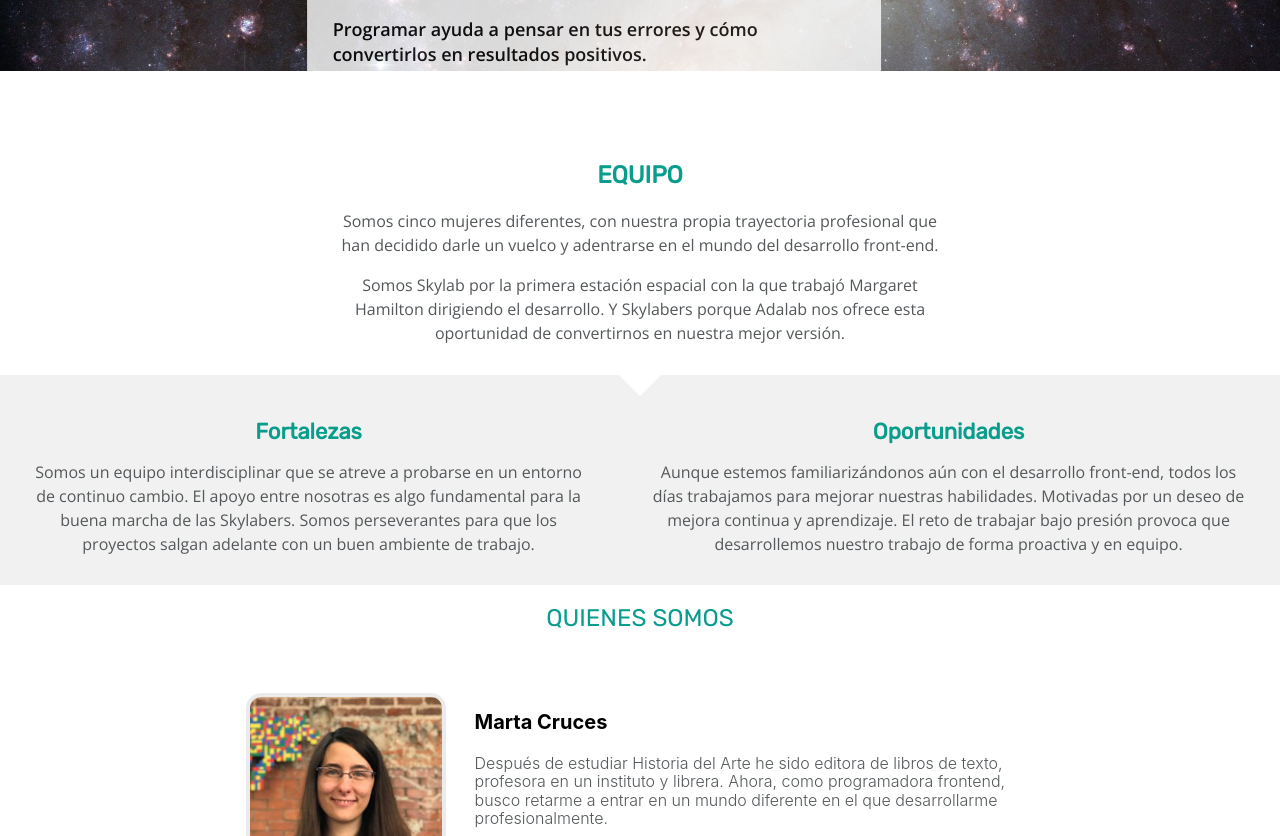
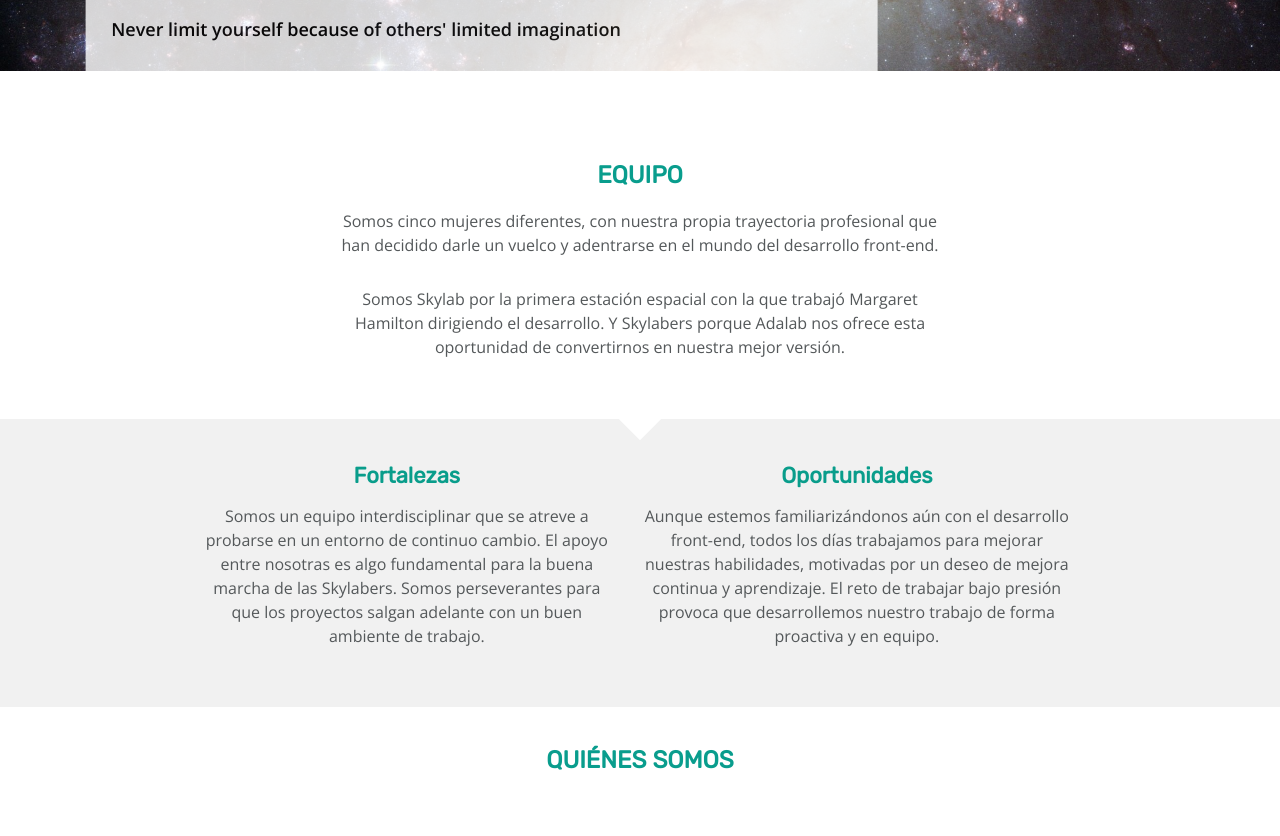
Before and after one commit to ana-sanchez/web-responive-contact-us-skylabers, a plain HTML site: page index.html in a window 1280 px wide. Shown: the part 410-1246 px from the top of the page. Drawn offline with nearby package versions, Linux system fonts and the light colour scheme.

Commit message:
attempt 2 to fix detached head

```diff
--- a/index.html
+++ b/index.html
@@ -3,7 +3,7 @@
     <head>
         <title>Contact Us!</title>
         <meta charset="UTF-8">
-        <meta name="viewport" content="width=device-width, initial-scale=1">
+        <meta name="viewport" content="width=device-width, initial-scale=1.0">
         <link href="styles/normalize.css" rel="stylesheet" type="text/css">
         <link href="styles/style.css" rel="stylesheet" type="text/css">
         <link href="https://fonts.googleapis.com/css?family=Open+Sans:400,600|Rubik:300,400&display=swap" rel="stylesheet">
@@ -28,32 +28,37 @@
                 <section class="hero">
                     <div class="imag"></div>
                     <div class="rectangle">
-                     <span class="lema">Programar ayuda a pensar en tus errores y cómo convertirlos en resultados positivos.</span>
+                     <span class="lema">Never limit yourself because of others' limited imagination</span>
                     </div>
                   </section>
 
                 <section class="team">
+                    <div class="section-wrapper">
                         <h2>Equipo</h2>
                         <p>Somos cinco mujeres diferentes, con nuestra propia trayectoria profesional que han decidido darle un vuelco y adentrarse en el mundo del desarrollo front-end.</p>
 
                         <p>Somos Skylab por la primera estación espacial con la que trabajó Margaret Hamilton dirigiendo el desarrollo. Y Skylabers porque Adalab nos ofrece esta oportunidad de convertirnos en nuestra mejor versión.</p>
 
                         <div class="diamond"></div>
+                    </div>
                 </section>
 
                 <section class="strengths-weaknesses">
+                    <div class="section-wrapper">
                         <div class="strengths">
                             <h2 class="title-sw">Fortalezas</h2>
                             <p class="st-wk-text">Somos un equipo interdisciplinar que se atreve a probarse en un entorno de continuo cambio. El apoyo entre nosotras es algo fundamental para la buena marcha de las Skylabers. Somos perseverantes para que los proyectos salgan adelante con un buen ambiente de trabajo.</p>
                         </div>
                         <div class="weaknesses">
                             <h2 class="title-sw">Oportunidades</h2>
-                        <p class="st-wk-text">Aunque estemos familiarizándonos aún con el desarrollo front-end, todos los días trabajamos para mejorar nuestras habilidades. Motivadas por un deseo de mejora continua y aprendizaje. El reto de trabajar bajo presión provoca que desarrollemos nuestro trabajo de forma proactiva y en equipo.</p>
+                            <p class="st-wk-text">Aunque estemos familiarizándonos aún con el desarrollo front-end, todos los días trabajamos para mejorar nuestras habilidades, motivadas por un deseo de mejora continua y aprendizaje. El reto de trabajar bajo presión provoca que desarrollemos nuestro trabajo de forma proactiva y en equipo.</p>
+                        </div>
                     </div>
                 </section>
 
                 <section class="about">
-                    <h2 class="title-about">QUIENES SOMOS</h2>
+                    <div class="section-wrapper">
+                        <h2 class="title-about">QUIÉNES SOMOS</h2>
                         <figure class="figure-center left container-web">
                             <img src="img/marta.jpg" alt="Marta Cruces" title="Marta Cruces" class="photo-personal">
                             <figcaption>
@@ -124,10 +129,12 @@
                                     </div>
                                 </figcaption>
                         </figure>
+                    </div>
                 </section>
             </main>
 
             <footer class="footer">
+                <div class="section-wrapper">
                     <p class="footer__copyright">Skylabers © 2019</p>
                     <nav class="footer__nav">
                         <ul class="footer__list">
@@ -139,6 +146,7 @@
                     <div class="footer__logo-container">
                         <a href="https://adalab.es" target="_blank"><img class="footer__logo" src="img/logo-adalab.svg" alt="Adalab Logo"></a>
                     </div>
+                </div>
             </footer>
 
         </div>
--- a/styles/style.css
+++ b/styles/style.css
@@ -23,6 +23,10 @@ h1, h2, h3{
 p{
     font-family: 'Open Sans', sans-serif;
     font-weight: 300;
+}
+
+.section-wrapper{
+    padding: 0 20px;
 }
 
 /* css header * * * * * * * * * * * * * * * * */
@@ -72,12 +76,11 @@ p{
 
   .rectangle {
     background-color: white;
-    width: 574px;
     height: 90px;
     position: relative;
     left: 50%;
     transform: translate(-50%,-50%);
-    padding: 2%;
+    padding: 10px;
     margin-right: 3%;
     box-sizing: border-box;
   }
@@ -95,7 +98,6 @@ p{
 
 .team{
     text-align: center;
-    padding: 25px 25px 0px 25px;
 }
 
 .team h2{
@@ -142,7 +144,7 @@ p{
 
 .st-wk-text {
     background-color: #f1f1f1;
-    padding: 0px 30px 15px 30px;
+    padding-bottom: 15px;
     text-align: center;
     font-family: 'Open Sans', sans-serif;
     color: #54585a;
@@ -153,10 +155,19 @@ p{
 
 /* css about * * * * * * * * * * * * * * * * */
 
+.about{
+    padding-top: 20px;
+}
+
+.figure-center.left.container-web {
+    margin: 0 0;
+}
+
 /*---Contenedor general---*/
 
 .figure-center {
     text-align: center;
+    margin: 0 0;
 }
 
 /*---Titulo---*/
@@ -165,7 +176,7 @@ p{
     color: #099d8d;
     font-size: 24px;
     font-family: 'Rubik', sans-serif;
-    font-weight: 500;
+    font-weight: bold;
     text-align: center;
     position: relative;
 
@@ -185,14 +196,15 @@ p{
 
 
 .name-description {
-    font-family: -apple-system, BlinkMacSystemFont, 'Segoe UI', Roboto, Oxygen, Ubuntu, Cantarell, 'Open Sans', 'Helvetica Neue', sans-serif;
+    font-family: 'Open Sans', 'Helvetica Neue', sans-serif;
     font-size: 20px;
     color: #000000;
     text-align: center;
+    font-weight: 400;
 }
 
 .text-description {
-    font-family: -apple-system, BlinkMacSystemFont, 'Segoe UI', Roboto, Oxygen, Ubuntu, Cantarell, 'Open Sans', 'Helvetica Neue', sans-serif;
+    font-family: 'Open Sans', 'Helvetica Neue', sans-serif;
     font-size: 16px;
     font-weight: 300;
     font-style: normal;
@@ -200,6 +212,7 @@ p{
     color: #54585a ;
     margin-left: 4%;
     margin-right: 4%;
+    line-height: 1.5;
 
 
 }
@@ -207,9 +220,9 @@ p{
 /*---Redes sociales---*/
 
 .social-media {
-    display: inline;
     max-width: 150px;
     text-align: center;
+    margin: 10px auto 30px auto;
 }
 
 .signal {
@@ -285,10 +298,14 @@ p{
 }
 
 /* * * * * * * * * * * * * * * * * * * * * * * * * *
-* * * * * * * * * * * * * * * * * * * * * * * * * * *
+* * * * * * * * * * * * * * * * * * * * * * * * * *
 M E D I A Q U E R I E S  768 * * * * * * * * * * * */
 
 @media all and (min-width: 768px) {
+
+    .section-wrapper{
+        padding: 0 45px;
+    }
 
     /* css header * * * * * * * * * * * * * * * * */
 
@@ -324,7 +341,7 @@ M E D I A Q U E R I E S  768 * * * * * * * * * * * */
         padding: 2%;
         margin-right: 281px;
         position: relative;
-        transform: translate(-58%,-100%);
+        transform: translate(-70%,-100%);
 
       }
       .lema{
@@ -333,11 +350,21 @@ M E D I A Q U E R I E S  768 * * * * * * * * * * * */
        margin-bottom: 3%;
       }
 
+    /* css team * * * * * * * * * * * * * * * * */
+
+    .team p{
+        margin-bottom: 30px;
+    }
+
     /* css strengths/weaknesses */
 
-    .strengths-weaknesses {
+    .strengths-weaknesses .section-wrapper{
         display: flex;
         flex-direction: row;
+    }
+
+    .st-wk-text{
+        margin: 0 15px 30px 15px;
     }
 
     /* css team * * * * * * * * * * * * * * * * */
@@ -381,13 +408,11 @@ M E D I A Q U E R I E S  768 * * * * * * * * * * * */
     }
     .social-media {
         margin-bottom: 10%;
+        display: inline;
     }
 
     /* css footer */
 
-    .footer {
-        padding: 30px 45px 45px;
-    }
     .footer__copyright {
         display:inline-block;
         text-align: left;
@@ -417,6 +442,12 @@ M E D I A Q U E R I E S  768 * * * * * * * * * * * */
 M E D I A Q U E R I E S  1200 * * * * * * * * * * * */
 
 @media all and (min-width: 1200px){
+
+    .section-wrapper{
+        padding: 0;
+        max-width: 900px;
+        margin: 0 auto;
+    }
 
      /* css header * * * * * * * * * * * * * * * * */
 
```
Also changed, not shown: 1 other file. Lines whose indentation alone changed are shown as unchanged.
